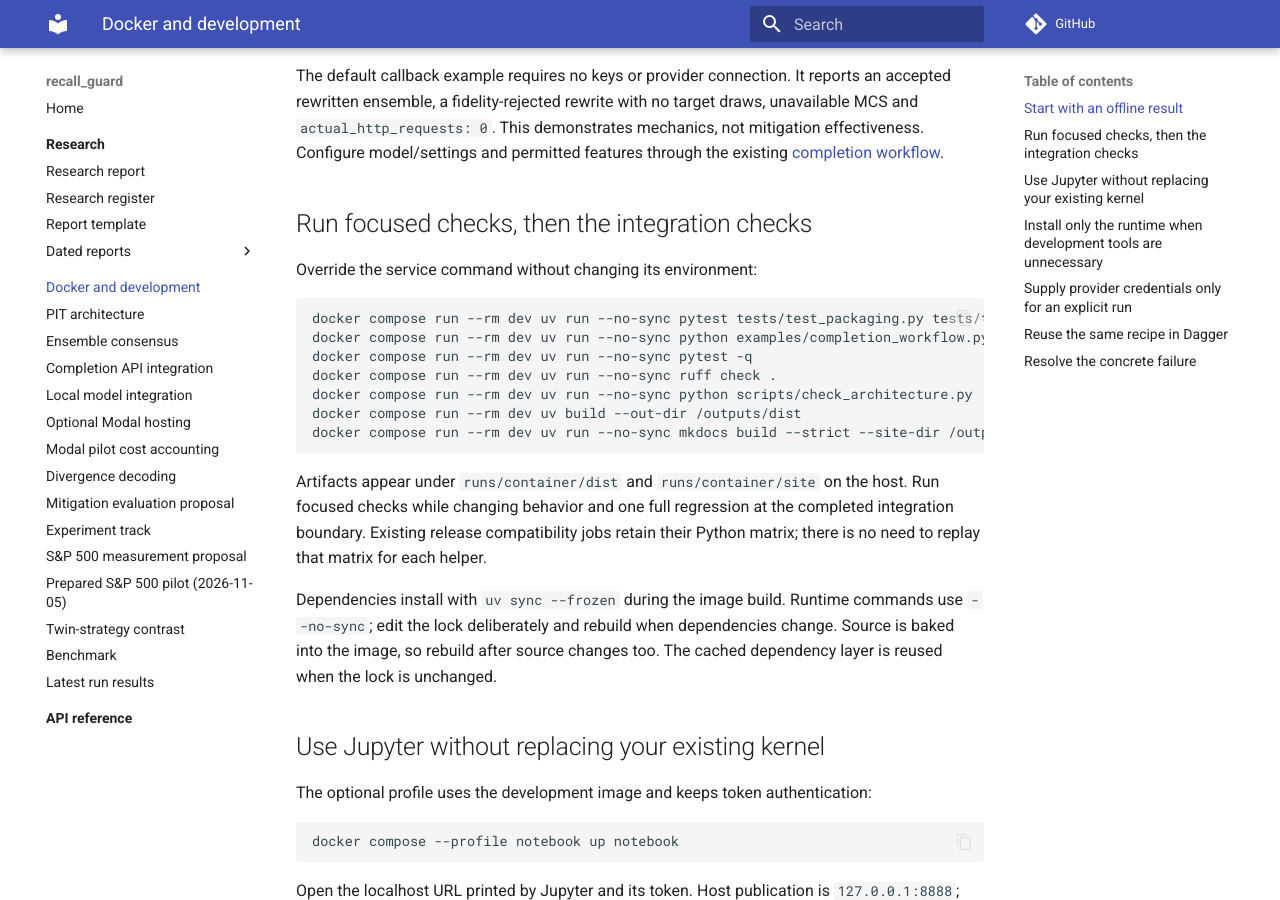
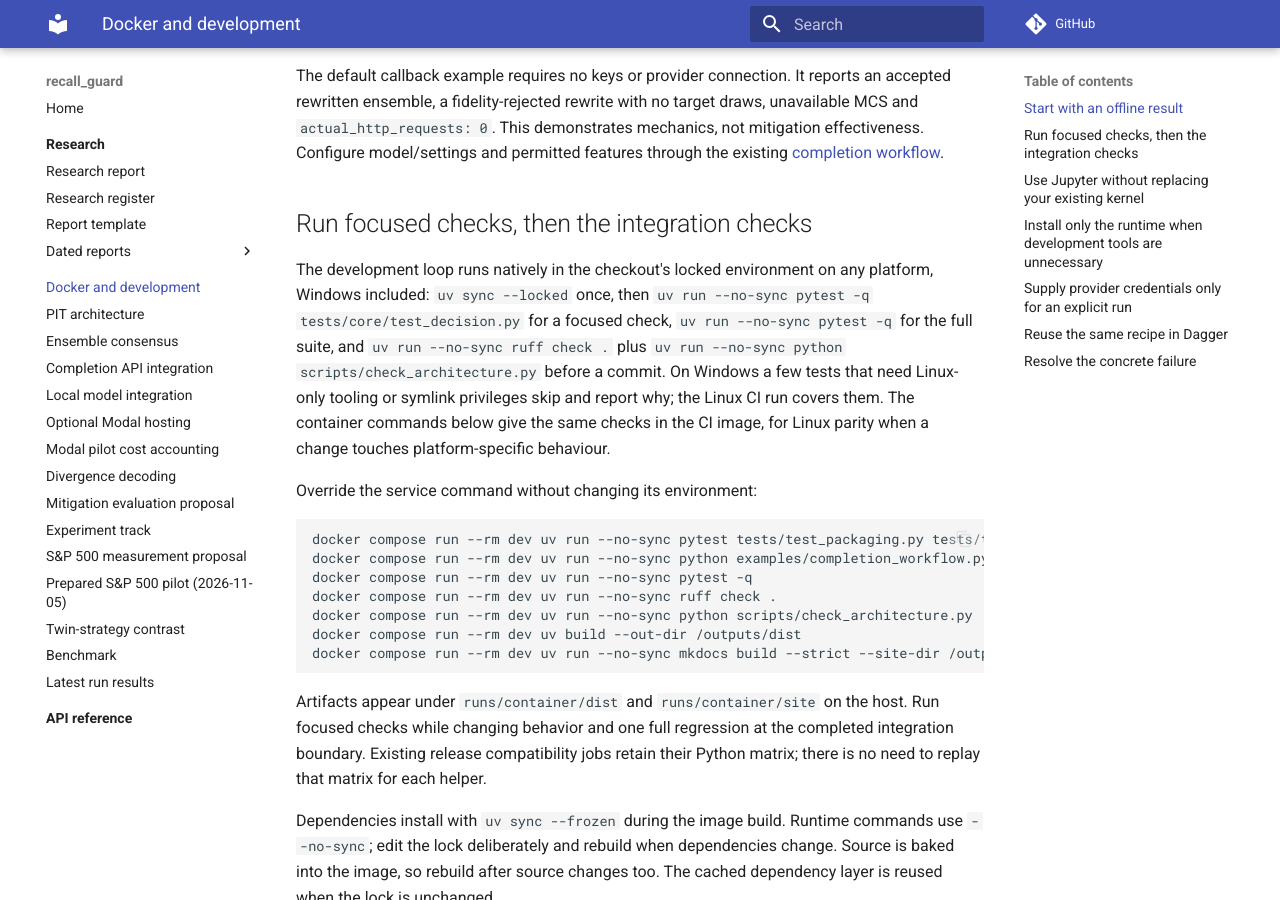
Before and after one commit to norandom/memguard_alpha, an MkDocs documentation site: the page built from docs/development.md, in a window 1280 px wide and 900 px high, scrolled down 791 px. Built offline with MkDocs 1.6.1 and Material for MkDocs 9.7.7, drawn with Linux system fonts in a browser that asks for light colours; comment, search, counter and statistics services are not loaded.

Commit message:
chore(dev): run the development loop natively with uv; Dagger is CI only
User decision 2026-11-09: tests, ruff and the architecture check run natively on Windows from PowerShell in the locked uv environment; Dagger in WSL stays the Linux CI gate. Native baseline: 3684 passed, 20 skipped (Windows skips: modal SDK not in the root env, no POSIX sh on PATH, symlink privilege), lint 1 s, strict docs build 25 s.

Co-Authored-By: Claude Fable 5.1 <noreply@anthropic.com>

```diff
--- a/docs/development.md
+++ b/docs/development.md
@@ -41,6 +41,17 @@ mitigation effectiveness. Configure model/settings and permitted features throug
 the existing [completion workflow](completion-api.md).
 
 ## Run focused checks, then the integration checks
+
+The development loop runs natively in the checkout's locked environment on any
+platform, Windows included: `uv sync --locked` once, then
+`uv run --no-sync pytest -q tests/core/test_decision.py` for a focused check,
+`uv run --no-sync pytest -q` for the full suite, and
+`uv run --no-sync ruff check .` plus
+`uv run --no-sync python scripts/check_architecture.py` before a commit. On
+Windows a few tests that need Linux-only tooling or symlink privileges skip and
+report why; the Linux CI run covers them. The container commands below give the
+same checks in the CI image, for Linux parity when a change touches
+platform-specific behaviour.
 
 Override the service command without changing its environment:
 
```
Also changed, not shown: .kiro/specs/memorization-adjusted-finance-sim/tasks.md (+3 -3 lines), .kiro/steering/execution-environment.md (+10 -1 lines), README.md (+8 -4 lines).
